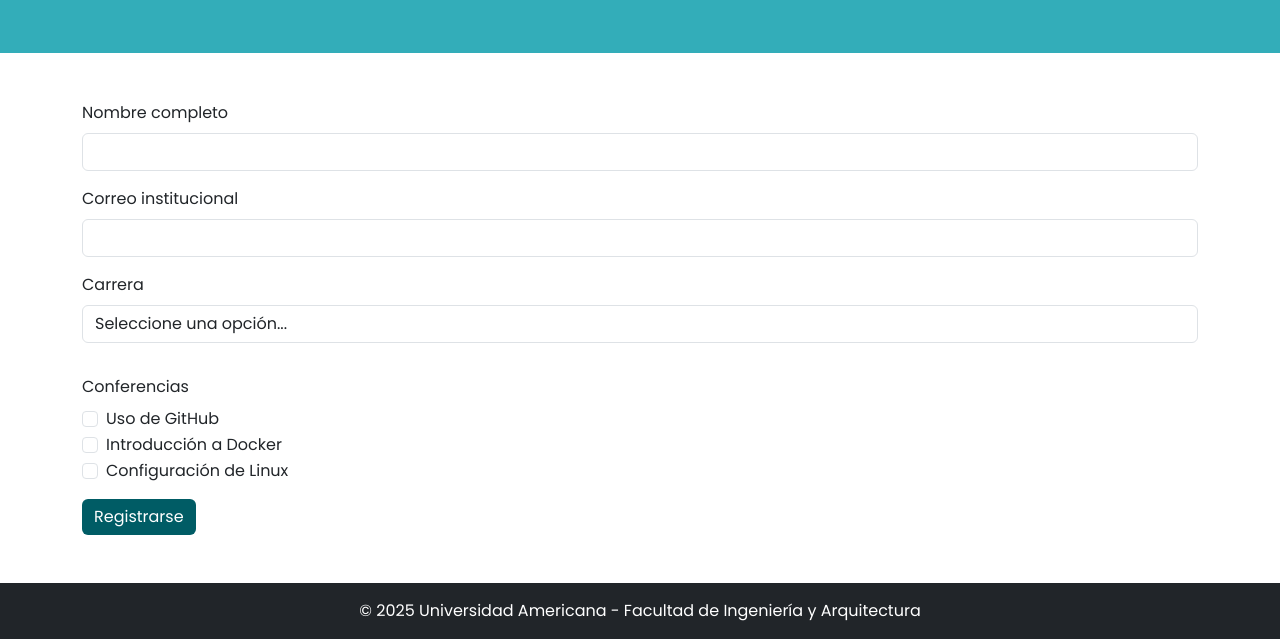
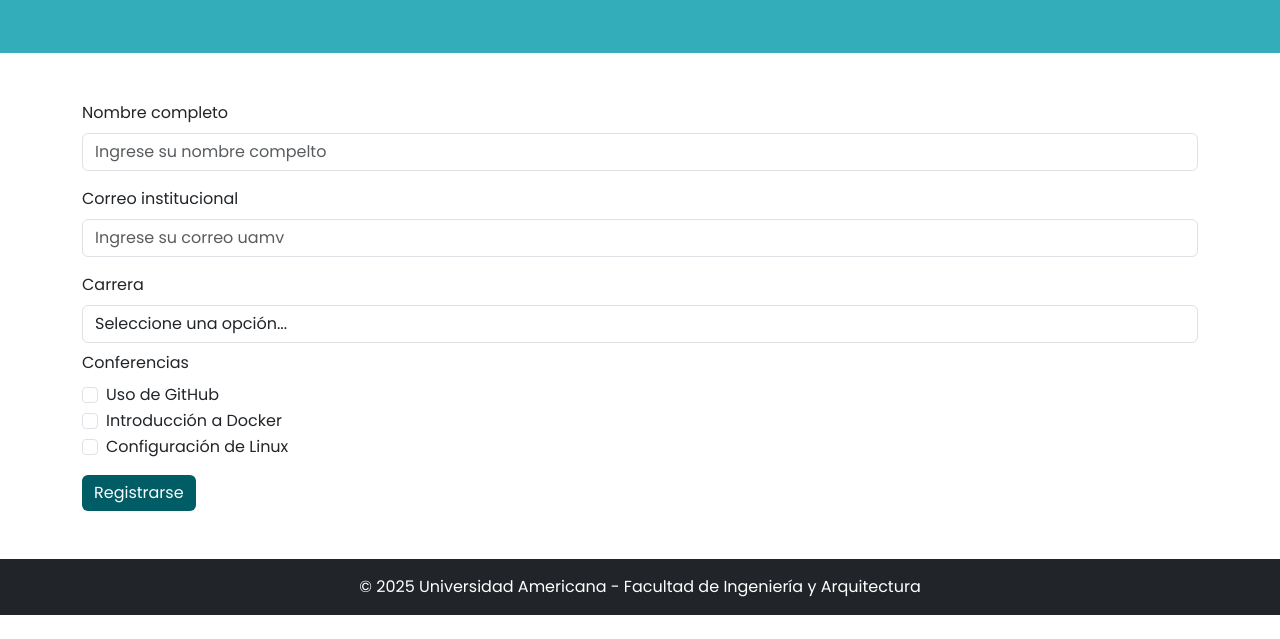
Before and after one commit to evanessscence/Examen-S5, a plain HTML site: page registro.html in a window 1280 px wide. Shown: the part 212-851 px from the top of the page. After the commit the page ends 827 px from the top, so only its background shows below. Drawn offline with nearby package versions, Linux system fonts and the light colour scheme.

Commit message:
Adición de placeholders en el form de registro

```diff
--- a/registro.html
+++ b/registro.html
@@ -41,11 +41,11 @@
     <form id="registroForm" novalidate>
       <div class="mb-3">
         <label for="nombre" class="form-label">Nombre completo</label>
-        <input type="text" class="form-control" id="nombre" required>
+        <input type="text" class="form-control" id="nombre" required placeholder="Ingrese su nombre compelto">
       </div>
       <div class="mb-3">
         <label for="correo" class="form-label">Correo institucional</label>
-        <input type="email" class="form-control" id="correo" required pattern=".+@.+\..+">
+        <input type="email" class="form-control" id="correo" required pattern=".+@.+\..+" placeholder="Ingrese su correo uamv">
       </div>
       <div class="form-group">
         <label for="carrera">
@@ -66,8 +66,6 @@
                 <option>Psicología</option>
                 <option>Odontología</option>
             </select>
-            <span></span>
-            <br>
     </div>
 
       <div class="mb-3">
```
